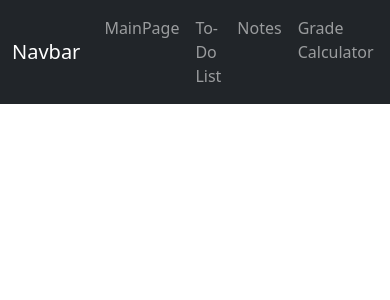
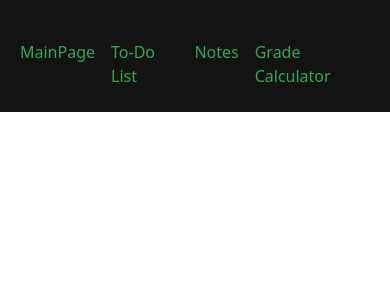
Before and after one commit to izzyKavanagh/DataRep-Project, a React (Create React App) app: page / in a window 390 px wide. Shown: the top 300 px of the page. Built offline with nearby package versions, Linux system fonts and the light colour scheme.

Commit message:
update navbar css

```diff
--- /dev/null
+++ b/src/components/Navbar.css
@@ -0,0 +1,50 @@
+.navbar {
+    display: flex;
+    justify-content: space-between;
+    align-items: center;
+    background-color: rgb(19, 19, 19);
+    padding: 1rem;
+}
+
+.nav-links {
+    list-style: none;
+    display: flex;
+}
+
+.nav-links li {
+    margin: 0 1rem;
+}
+
+.nav-links a {
+    color: rgb(50, 168, 82);
+    text-decoration: none;
+    transition: color 0.3s ease-in-out;
+}
+
+.nav-links a:hover {
+    color: rgb(67, 230, 111);
+    text-decoration: underline;
+}
+
+@media (max-width: 768px) {
+    .navbar {
+        flex-direction: column;
+        align-items: flex-start;
+    }
+
+    .nav-links {
+        flex-direction: column;
+        margin-top: 1rem;
+    }
+
+    .nav-links li {
+        margin: 0.5rem 0;
+    }
+}
+
+.logo {
+    color: white;
+    font-size: 1.5rem;
+    font-weight: bold;
+    text-decoration: none;
+}
--- a/src/components/navbar.js
+++ b/src/components/navbar.js
@@ -1,22 +1,18 @@
 import { Container } from 'react-bootstrap';
 import { Nav } from 'react-bootstrap';
 import { Navbar } from 'react-bootstrap';
+import "./Navbar.css";
 
 const NavigationBar = () => {
   return (
     //create bootsrap navbar component
-    <Navbar bg="dark" data-bs-theme="dark">
-      <Container>
-        <Navbar.Brand href="/">Navbar</Navbar.Brand>
-        <Nav className="me-auto">
-          <Nav.Link href="/home">MainPage</Nav.Link>
-          <Nav.Link href="/todolist">To-Do List</Nav.Link>
-          <Nav.Link href="/notes">Notes</Nav.Link>
-          <Nav.Link href="/gradecalcs">Grade Calculator</Nav.Link>
-          {/*<Nav.Link href="/createModule">Grade Tracker</Nav.Link> */}
-          {/*<Nav.Link href="/read">GradeTracker</Nav.Link> */}
-          {/* <Nav.Link href="/timetables">Timetables</Nav.Link> */}
-          {/*<Nav.Link href="/createTimetable">Create Timetables</Nav.Link>*/}
+    <Navbar className='navbar'>
+      <Container >
+        <Nav className="nav-links">
+          <li><Nav.Link className='navbar-links' href="/home">MainPage</Nav.Link></li>
+          <li><Nav.Link href="/todolist">To-Do List</Nav.Link></li>
+          <li><Nav.Link href="/notes">Notes</Nav.Link></li>
+          <li><Nav.Link href="/gradecalcs">Grade Calculator</Nav.Link></li>
         </Nav>
       </Container>
     </Navbar>
```
